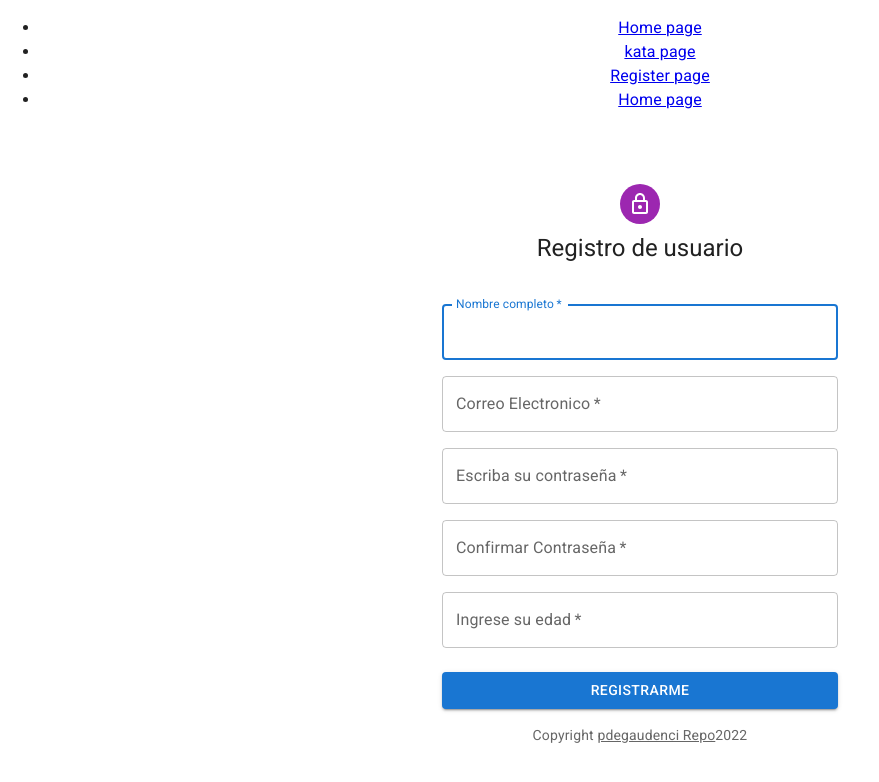
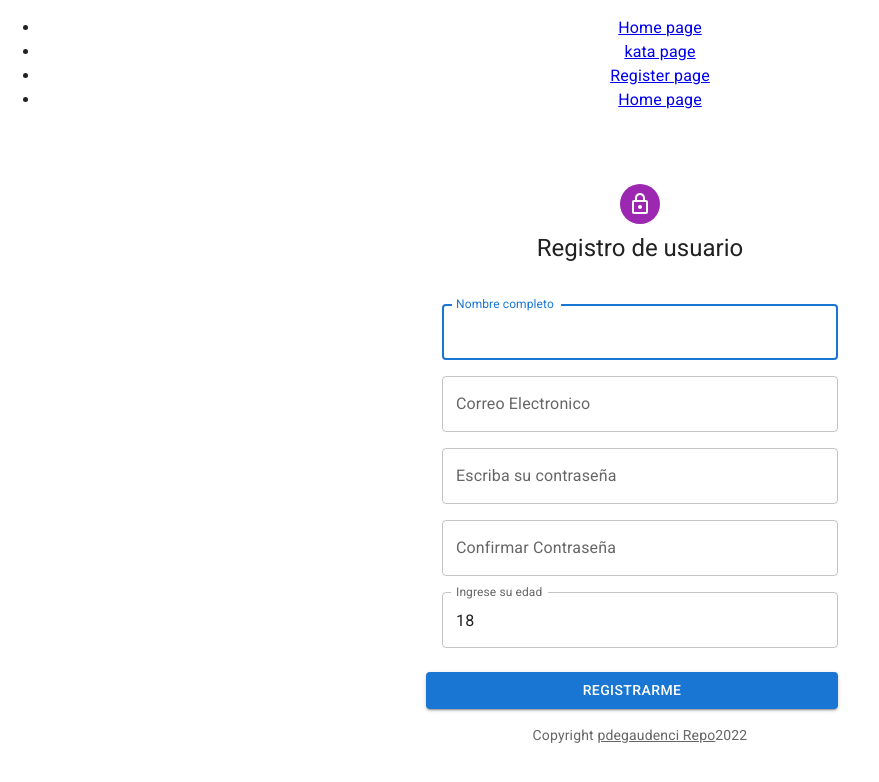
Before and after one commit to pdegaudenci/code-verifier-frontend, a React (Create React App) app: page /register in a window 1280 px wide. Shown: the top 782 px of the page, without its empty margins (0-879 px from the left). Built offline with nearby package versions, Linux system fonts and the light colour scheme.

Commit message:
Formulario de Registro y login hecho

```diff
--- a/src/components/forms/RegisterForm.tsx
+++ b/src/components/forms/RegisterForm.tsx
@@ -105,61 +105,80 @@ export const RegisterForm = () => {
                                     <TextField
                                         autoComplete="given-name"
                                         name="name"
-                                        required
+
                                         fullWidth
                                         id="firstName"
                                         label="Nombre completo"
                                         autoFocus
+                                        value={formik.values.name}
+                                        onChange={formik.handleChange}
+                                        error={formik.touched.name && Boolean(formik.errors.name)}
+                                        helperText={formik.touched.name && formik.errors.name}
                                     />
                                 </Grid>
 
 
                                 <Grid item xs={12}>
                                     <TextField
-                                        required
+
                                         fullWidth
                                         id="email"
                                         label="Correo Electronico"
                                         name="email"
                                         autoComplete="example@example.com"
+                                        value={formik.values.email}
+                                        onChange={formik.handleChange}
+                                        error={formik.touched.email && Boolean(formik.errors.email)}
+                                        helperText={formik.touched.email && formik.errors.email}
                                     />
                                 </Grid>
                                 <Grid item xs={12}>
                                     <TextField
-                                        required
+
                                         fullWidth
-                                        name="confirm"
+                                        name="password"
                                         label="Escriba su contraseña"
                                         type="password"
                                         id="password"
                                         autoComplete="Confirme contraseña"
+                                        value={formik.values.password}
+                                        onChange={formik.handleChange}
+                                        error={formik.touched.password && Boolean(formik.errors.password)}
+                                        helperText={formik.touched.password && formik.errors.password}
                                     />
                                 </Grid>
                                 <Grid item xs={12}>
                                     <TextField
-                                        required
+
                                         fullWidth
-                                        name="password"
+                                        name="confirm"
                                         label="Confirmar Contraseña"
                                         type="password"
-                                        id="password"
+                                        id="confirm"
+                                        value={formik.values.confirm}
+                                        onChange={formik.handleChange}
+                                        error={formik.touched.confirm && Boolean(formik.errors.confirm)}
+                                        helperText={formik.touched.confirm && formik.errors.confirm}
 
                                     />
                                 </Grid>
 
                                 <Grid item xs={12}>
                                     <TextField
-                                        required
+
                                         fullWidth
                                         name="age"
                                         label="Ingrese su edad"
                                         type="number"
                                         id="age"
+                                        value={formik.values.age}
+                                        onChange={formik.handleChange}
+                                        error={formik.touched.age && Boolean(formik.errors.age)}
+                                        helperText={formik.touched.age && formik.errors.age}
 
                                     />
                                 </Grid>
-                            </Grid>
-                            <Button
+                                   <Button
                                 type="submit"
                                 fullWidth
                                 variant="contained"
@@ -167,6 +186,9 @@ export const RegisterForm = () => {
                             >
                                 Registrarme
                             </Button>
+                            </Grid>
+
+
                         </form>
 
 
```
